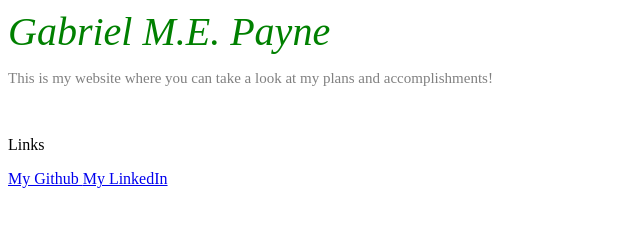
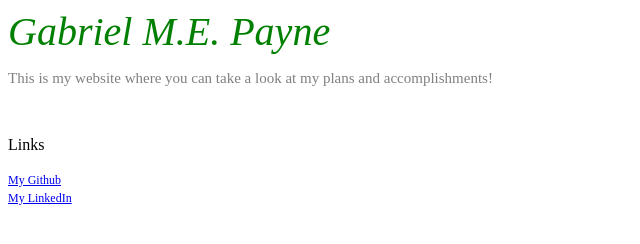
Before and after one commit to Gp1599/Gabriel-Paynes-Website, a plain HTML site: page index.html in a window 1280 px wide. Shown: the whole page, without its empty margins (0-640 px from the left). Drawn offline with Linux system fonts and the light colour scheme.

Commit message:
Fixed the linkedin link error and fixed the aesthetics of the links

```diff
--- a/index.html
+++ b/index.html
@@ -10,7 +10,8 @@
         <p class="text"> This is my website where you can take a look at my plans and accomplishments! </p>
         <br/>
         <p> Links </p>
-        <a href="https://github.com/Gp1599"> My Github </a>
-        <a href="www.linkedin.com/in/gabriel-payne-7110a326a"> My LinkedIn </a>
+        <a class ="careerLink" href="https://github.com/Gp1599"> My Github </a>
+        <br/>
+        <a class = "careerLink" href="https://www.linkedin.com/in/gabriel-payne-7110a326a/"> My LinkedIn </a>
     </body>
 </html>
--- a/style.css
+++ b/style.css
@@ -10,5 +10,5 @@ titleHeader {
 }
 
 .careerLink {
-    font-size:16px;
+    font-size:12px;
 }
```
